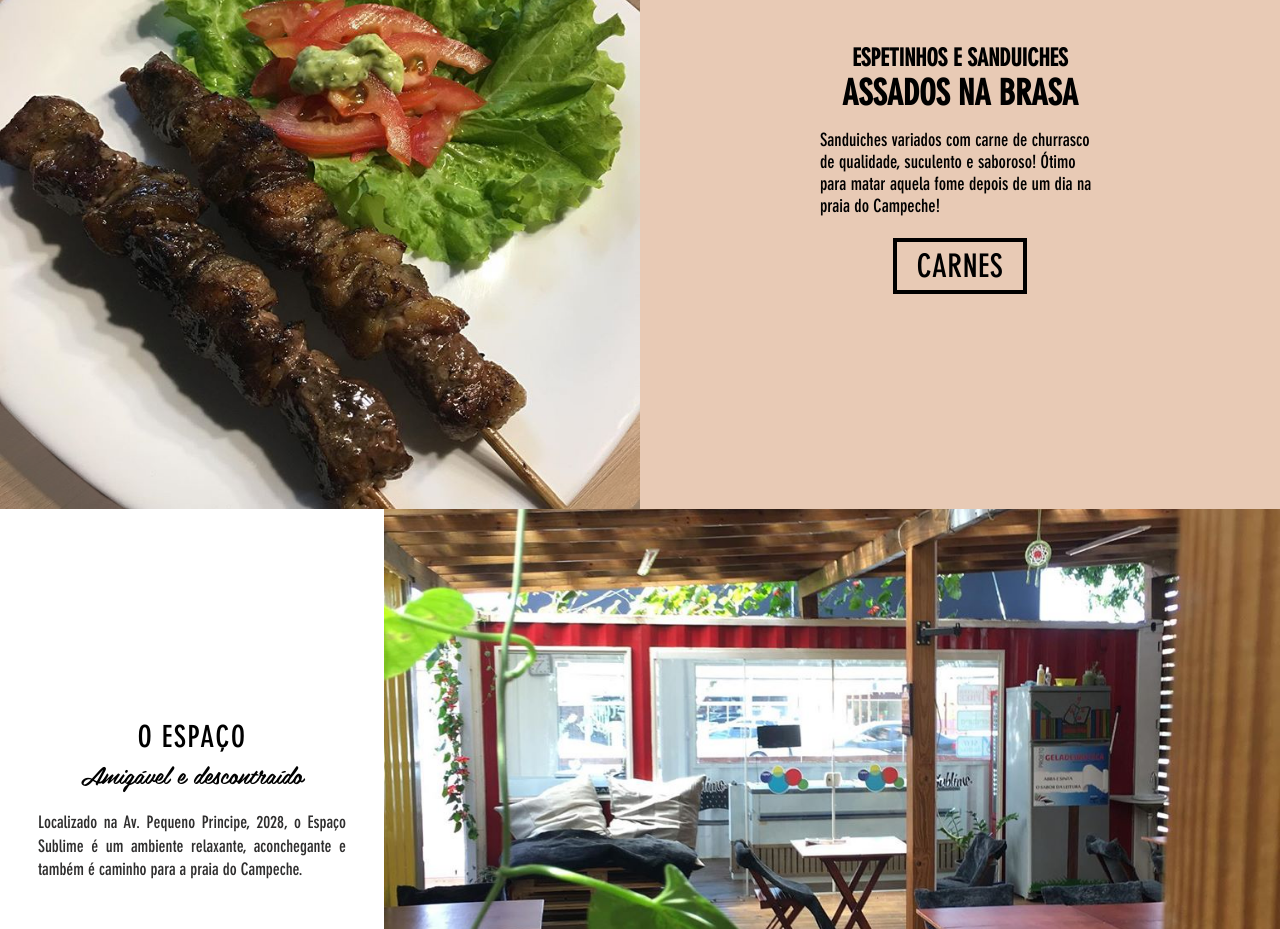
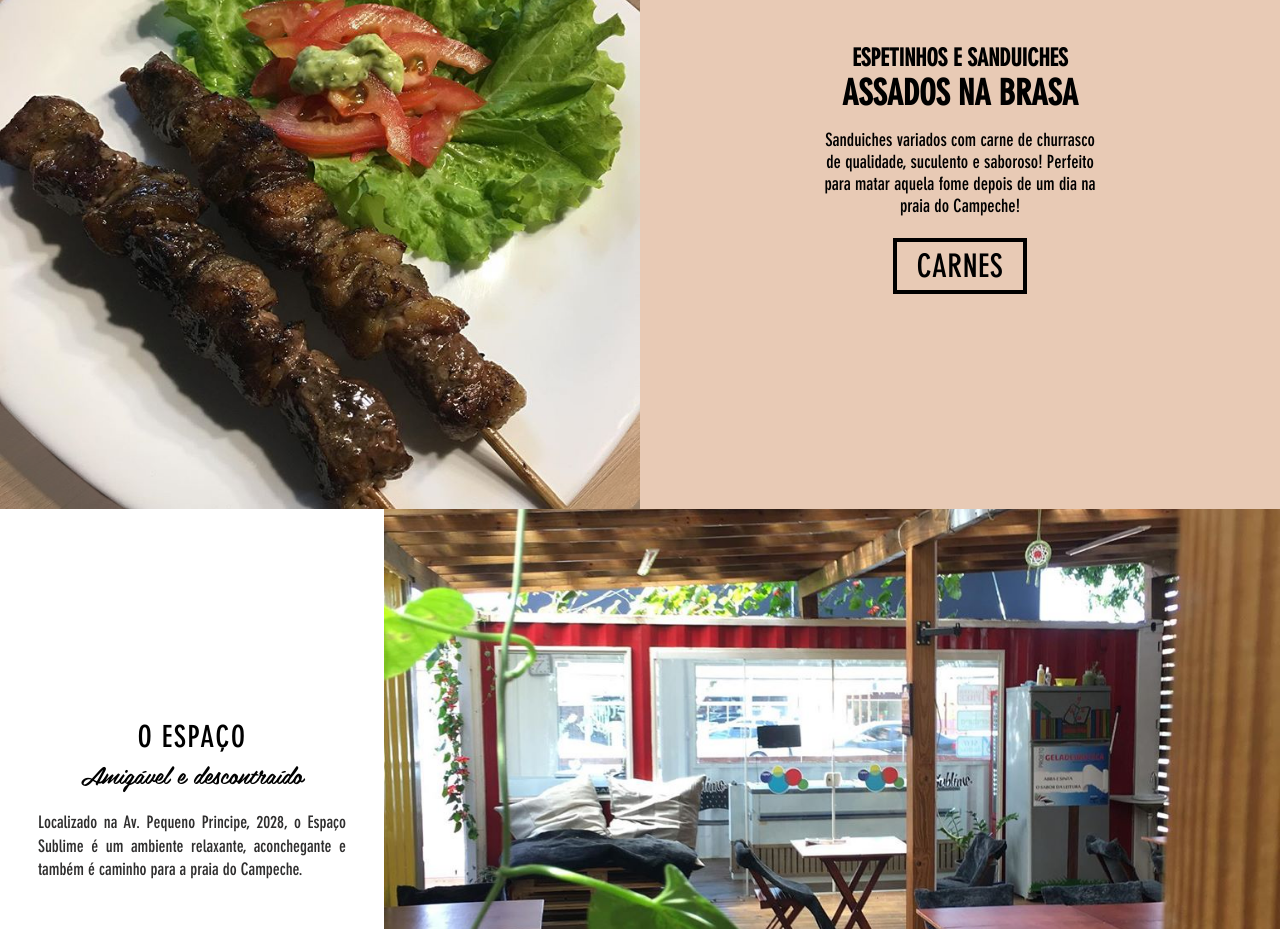
Before and after one commit to EspacoSublime/EspacoSublime, a plain HTML site: page index.html in a window 1280 px wide. Shown: the part 2720-3649 px from the top of the page. Drawn offline with Linux system fonts and the light colour scheme.

Commit message:
Small adjustments

```diff
--- a/index.html
+++ b/index.html
@@ -142,6 +142,7 @@ section[name="secao-imagem-larga"] p, section[name="carnes"] > .section-text p {
 	display: none;
 	width: 280px;
 	margin: 0 auto;
+	text-align: center;
 }
 
 section[name="secao-imagem-larga"] img {
@@ -377,7 +378,7 @@ section[name="secao-imagem-larga"] img {
 	    <div class="section-text">
 			<h3 style="font-family: dinneuzeitgroteskltw01-_812426, sans-serif; margin: 0; font-size: 24px;">ESPETINHOS E SANDUICHES</h3>
 			<h3 style="font-family: dinneuzeitgroteskltw01-_812426, sans-serif; margin: 0; font-size: 35px; margin-bottom: 15px">ASSADOS NA BRASA</h3>
-			<p>Sanduiches variados com carne de churrasco de qualidade, suculento e saboroso! Ótimo para matar aquela fome depois de um dia na praia do Campeche!</p>
+			<p>Sanduiches variados com carne de churrasco de qualidade, suculento e saboroso! Perfeito para matar aquela fome depois de um dia na praia do Campeche!</p>
 			<div class="actions">
 				<div style="text-align: center">
 					<div class="call-to-action" style="padding: 30px 0 50px;"><a class="black-call-to-action-button" href="/cardapio/#carnes">CARNES</a></div>
```
